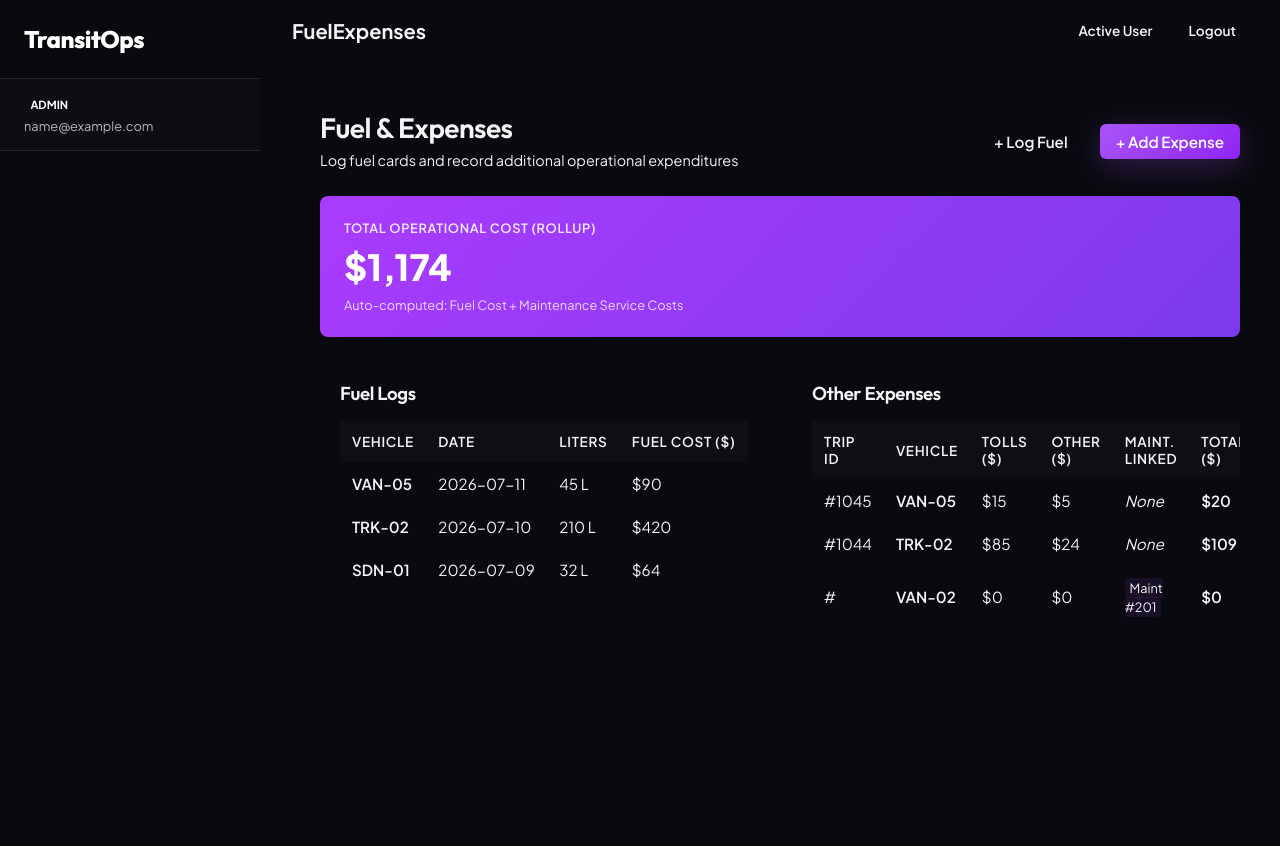
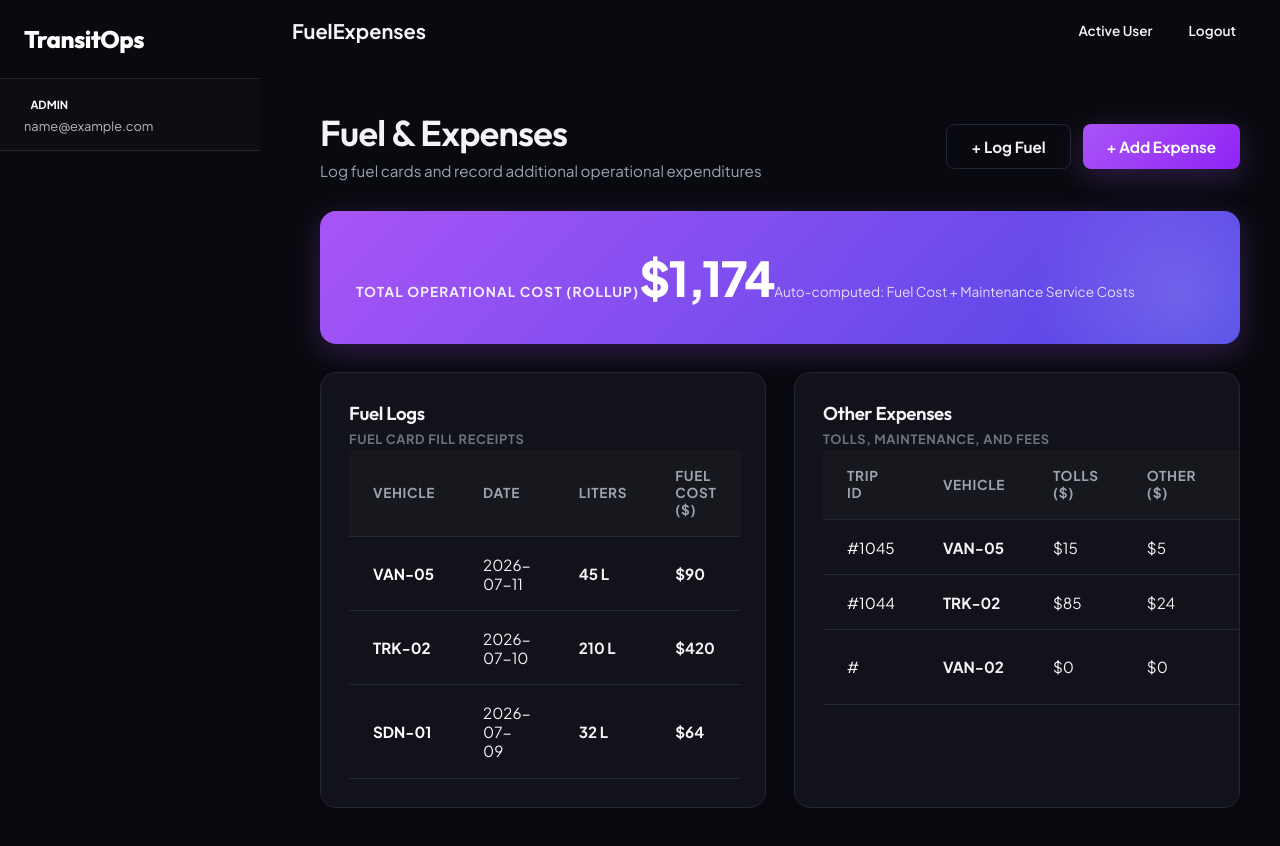
Before and after one commit to nishad-shaik/TransitOps-odoo, a Vue app in the folder frontend/: page /fuel-expenses in a window 1280 px wide. Before the commit the page ends 800 px from the top, so only its background shows below. Built offline with nearby package versions, Linux system fonts and the light colour scheme; sample sign-in values are in the browser's storage.

Commit message:
style: refresh maintenance forms and operational cost rollup metrics

```diff
--- a/frontend/src/views/FuelExpenses.vue
+++ b/frontend/src/views/FuelExpenses.vue
@@ -1,5 +1,6 @@
 <template>
   <div class="expenses-container">
+    <!-- Page Header -->
     <div class="page-header">
       <div>
         <h1>Fuel &amp; Expenses</h1>
@@ -11,20 +12,23 @@
       </div>
     </div>
 
-    <!-- Live Cost Rollup Metric Panel -->
+    <!-- Live Cost Rollup Metric Card -->
     <div class="cost-rollup-card">
       <div class="rollup-metric">
         <span class="label">Total Operational Cost (Rollup)</span>
         <span class="value">${{ totalOperationalCost.toLocaleString() }}</span>
         <span class="subtext">Auto-computed: Fuel Cost + Maintenance Service Costs</span>
       </div>
+      <div class="glow-orb"></div>
     </div>
 
+    <!-- Tables Grid -->
     <div class="expense-grids">
       <!-- Fuel Logs Table Card -->
       <div class="card grid-card">
         <div class="card-header">
           <h3>Fuel Logs</h3>
+          <p class="card-subtitle font-bold">Fuel card fill receipts</p>
         </div>
         <table class="data-table">
           <thead>
@@ -37,10 +41,10 @@
           </thead>
           <tbody>
             <tr v-for="log in fuelLogs" :key="log.id">
-              <td class="font-bold">{{ log.vehicle }}</td>
+              <td class="font-bold highlight-text">{{ log.vehicle }}</td>
               <td>{{ log.date }}</td>
-              <td>{{ log.liters }} L</td>
-              <td>${{ log.cost.toLocaleString() }}</td>
+              <td class="font-bold">{{ log.liters }} L</td>
+              <td class="font-bold">${{ log.cost.toLocaleString() }}</td>
             </tr>
           </tbody>
         </table>
@@ -50,6 +54,7 @@
       <div class="card grid-card">
         <div class="card-header">
           <h3>Other Expenses</h3>
+          <p class="card-subtitle font-bold">Tolls, maintenance, and fees</p>
         </div>
         <table class="data-table">
           <thead>
@@ -64,7 +69,7 @@
           </thead>
           <tbody>
             <tr v-for="exp in expenses" :key="exp.id">
-              <td class="font-mono">#{{ exp.tripId }}</td>
+              <td class="font-mono highlight-text">#{{ exp.tripId }}</td>
               <td class="font-bold">{{ exp.vehicle }}</td>
               <td>${{ exp.tolls }}</td>
               <td>${{ exp.other }}</td>
@@ -74,17 +79,20 @@
                 </span>
                 <span v-else class="text-muted">None</span>
               </td>
-              <td class="font-bold">${{ (exp.tolls + exp.other).toLocaleString() }}</td>
+              <td class="font-bold highlight-text">${{ (exp.tolls + exp.other).toLocaleString() }}</td>
             </tr>
           </tbody>
         </table>
       </div>
     </div>
 
-    <!-- Modals for adding entries -->
-    <div v-if="showFuelModal" class="modal-overlay">
+    <!-- Modals -->
+    <div v-if="showFuelModal" class="modal-overlay" @click.self="showFuelModal = false">
       <div class="modal">
-        <h3>Log Fuel Fill</h3>
+        <div class="modal-header">
+          <h3>Log Fuel Fill</h3>
+          <button @click="showFuelModal = false" class="close-btn">&times;</button>
+        </div>
         <form @submit.prevent="saveFuelLog">
           <div class="form-group">
             <label>Vehicle</label>
@@ -112,9 +120,12 @@
       </div>
     </div>
 
-    <div v-if="showExpenseModal" class="modal-overlay">
+    <div v-if="showExpenseModal" class="modal-overlay" @click.self="showExpenseModal = false">
       <div class="modal">
-        <h3>Add Operational Expense</h3>
+        <div class="modal-header">
+          <h3>Add Operational Expense</h3>
+          <button @click="showExpenseModal = false" class="close-btn">&times;</button>
+        </div>
         <form @submit.prevent="saveExpense">
           <div class="form-row">
             <div class="form-group">
@@ -165,10 +176,9 @@ const fuelLogs = ref([
 const expenses = ref([
   { id: 1, tripId: 1045, vehicle: 'VAN-05', tolls: 15, other: 5, maintId: null },
   { id: 2, tripId: 1044, vehicle: 'TRK-02', tolls: 85, other: 24, maintId: null },
-  { id: 3, vehicle: 'VAN-02', tolls: 0, other: 0, maintId: 201 } // Linked maint expense
+  { id: 3, vehicle: 'VAN-02', tolls: 0, other: 0, maintId: 201 }
 ]);
 
-// Simulated Maintenance costs (from our Maintenance.vue mockup logs: Active record costs 450, closed cost 150)
 const simulatedMaintenanceCost = 600;
 
 const totalOperationalCost = computed(() => {
@@ -220,7 +230,7 @@ const saveExpense = () => {
 .expenses-container {
   display: flex;
   flex-direction: column;
-  gap: 1.5rem;
+  gap: 1.75rem;
 }
 
 .page-header {
@@ -230,161 +240,118 @@ const saveExpense = () => {
 }
 
 .page-header h1 {
+  font-size: 2.25rem;
   margin: 0;
-  font-size: 1.75rem;
-  color: var(--text-h);
 }
 
 .subtitle {
-  margin: 0.25rem 0 0 0;
-  color: var(--text);
-  font-size: 0.9rem;
+  color: var(--text-secondary);
+  font-size: 0.95rem;
+  margin-top: 0.25rem;
 }
 
 .actions {
   display: flex;
-  gap: 1rem;
+  gap: 0.75rem;
 }
 
 .cost-rollup-card {
-  background: linear-gradient(135deg, #aa3bff 0%, #7c3aed 100%);
+  background: linear-gradient(135deg, var(--primary) 0%, #4f46e5 100%);
   color: white;
-  padding: 1.5rem;
-  border-radius: 0.5rem;
-  box-shadow: var(--shadow);
+  padding: 2.25rem;
+  border-radius: var(--border-radius-lg);
+  box-shadow: var(--shadow-primary);
+  position: relative;
+  overflow: hidden;
 }
 
 .rollup-metric {
-  display: flex;
-  flex-direction: column;
+  position: relative;
+  z-index: 2;
 }
 
 .rollup-metric .label {
-  font-size: 0.8rem;
-  font-weight: 600;
+  font-size: 0.85rem;
+  font-weight: 700;
   text-transform: uppercase;
-  letter-spacing: 0.05em;
+  letter-spacing: 0.08em;
   opacity: 0.9;
 }
 
 .rollup-metric .value {
-  font-size: 2.25rem;
+  font-size: 3rem;
   font-weight: 800;
   margin: 0.5rem 0;
+  letter-spacing: -0.03em;
 }
 
 .rollup-metric .subtext {
-  font-size: 0.8rem;
+  font-size: 0.85rem;
   opacity: 0.8;
+}
+
+.glow-orb {
+  position: absolute;
+  top: -50%;
+  right: -10%;
+  width: 300px;
+  height: 300px;
+  background: radial-gradient(circle, rgba(255,255,255,0.15) 0%, rgba(255,255,255,0) 70%);
+  pointer-events: none;
 }
 
 .expense-grids {
   display: grid;
   grid-template-columns: 1fr 1fr;
-  gap: 1.5rem;
-}
-
-.card {
-  background-color: var(--bg);
-  border: 1px solid var(--border);
-  border-radius: 0.5rem;
-  padding: 1.25rem;
-  box-shadow: var(--shadow);
+  gap: 1.75rem;
 }
 
 .card-header h3 {
-  margin: 0 0 1rem 0;
-  color: var(--text-h);
+  margin: 0;
 }
 
-.data-table {
-  width: 100%;
-  border-collapse: collapse;
-  text-align: left;
-  font-size: 0.9rem;
-}
-
-.data-table th,
-.data-table td {
-  padding: 0.75rem;
-  border-bottom: 1px solid var(--border);
-}
-
-.data-table th {
-  color: var(--text);
-  font-weight: 600;
-}
-
-.data-table td {
-  color: var(--text-h);
+.card-subtitle {
+  font-size: 0.8rem;
+  color: var(--text-muted);
+  text-transform: uppercase;
+  letter-spacing: 0.05em;
+  margin-top: 0.25rem;
 }
 
 .font-mono { font-family: var(--mono); }
-.font-bold { font-weight: 600; }
-.text-muted { color: var(--text); font-style: italic; }
+.font-bold { font-weight: 700; }
+.highlight-text { color: #fff; }
+
+.text-muted {
+  color: var(--text-muted);
+  font-style: italic;
+  font-size: 0.85rem;
+}
 
 .maint-link {
   font-size: 0.8rem;
-  background-color: rgba(170, 59, 255, 0.1);
-  color: var(--accent);
-  padding: 0.15rem 0.3rem;
-  border-radius: 0.25rem;
+  background-color: var(--primary-glow);
+  color: var(--primary);
+  border: 1px solid rgba(170, 59, 255, 0.2);
+  padding: 0.2rem 0.5rem;
+  border-radius: var(--border-radius-sm);
+  font-weight: 700;
 }
 
-.btn-primary {
-  padding: 0.5rem 1rem;
-  background-color: var(--accent);
-  color: white;
-  border: none;
-  border-radius: 0.375rem;
-  font-weight: 600;
-  cursor: pointer;
+/* Modal Headers */
+.modal-header {
+  display: flex;
+  justify-content: space-between;
+  align-items: center;
+  margin-bottom: 1.5rem;
 }
 
-.btn-secondary {
-  padding: 0.5rem 1rem;
-  background-color: var(--bg);
-  border: 1px solid var(--border);
-  color: var(--text-h);
-  border-radius: 0.375rem;
-  font-weight: 600;
+.close-btn {
+  background: none;
+  border: none;
+  color: var(--text-secondary);
+  font-size: 1.5rem;
   cursor: pointer;
-}
-
-/* Modal styling */
-.modal-overlay {
-  position: fixed;
-  top: 0;
-  left: 0;
-  right: 0;
-  bottom: 0;
-  background-color: rgba(0, 0, 0, 0.5);
-  display: flex;
-  align-items: center;
-  justify-content: center;
-  z-index: 1000;
-}
-
-.modal {
-  background-color: var(--bg);
-  border-radius: 0.5rem;
-  padding: 1.5rem;
-  width: 100%;
-  max-width: 500px;
-  box-shadow: 0 20px 25px -5px rgba(0, 0, 0, 0.1);
-  border: 1px solid var(--border);
-}
-
-.modal h3 {
-  margin: 0 0 1rem 0;
-  color: var(--text-h);
-}
-
-.form-group {
-  margin-bottom: 1rem;
-  display: flex;
-  flex-direction: column;
-  gap: 0.25rem;
 }
 
 .form-row {
@@ -393,34 +360,7 @@ const saveExpense = () => {
   gap: 1rem;
 }
 
-.modal label {
-  font-size: 0.8rem;
-  font-weight: 600;
-  color: var(--text);
-}
-
-.modal input,
-.modal select {
-  padding: 0.5rem;
-  border: 1px solid var(--border);
-  border-radius: 0.375rem;
-  background-color: var(--bg);
-  color: var(--text-h);
-  outline: none;
-}
-
-.modal input:focus {
-  border-color: var(--accent);
-}
-
-.modal-actions {
-  display: flex;
-  justify-content: flex-end;
-  gap: 1rem;
-  margin-top: 1.5rem;
-}
-
-@media (max-width: 768px) {
+@media (max-width: 1000px) {
   .expense-grids {
     grid-template-columns: 1fr;
   }
```
Also changed, not shown: frontend/src/views/Maintenance.vue (+55 -132 lines).
